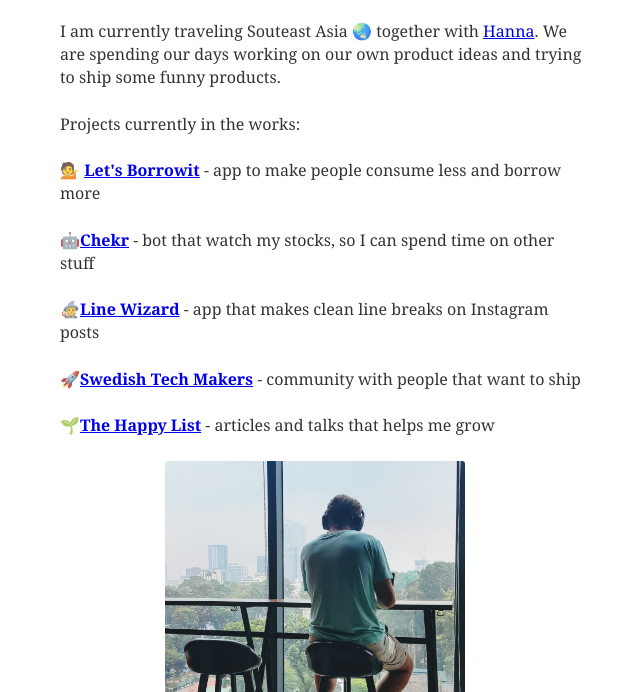
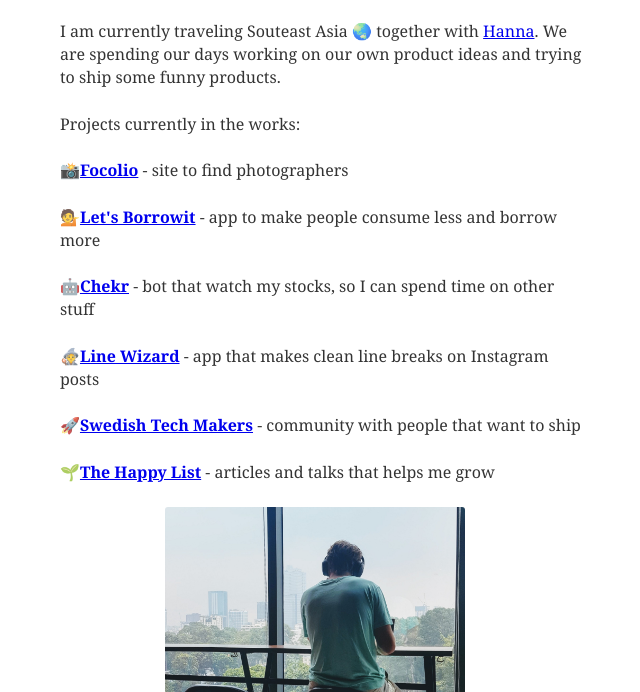
Before and after one commit to niklaslavrell/lavrell.se, a Gatsby site: page /now in a window 1280 px wide. Shown: the part 108-800 px from the top of the page, without its empty margins (319-959 px from the left). Built offline with nearby package versions, Linux system fonts and the light colour scheme; Gatsby itself is replaced by a stand-in of ours.

Commit message:
focolio but not maker.rocks

```diff
--- a/gatsby-config.js
+++ b/gatsby-config.js
@@ -10,7 +10,6 @@ module.exports = {
       instagram: 'niklaslavrell',
       linkedin: 'niklaslavrell',
       github: 'niklaslavrell',
-      makerrocks: 'niklaslavrell',
     },
   },
   plugins: [
--- a/src/pages/index.js
+++ b/src/pages/index.js
@@ -38,9 +38,6 @@ class BlogIndex extends React.Component {
           </ListLink>
           <ListLink to={`https://www.linkedin.com/in/${social.linkedin}`}>
             LinkedIn
-          </ListLink>
-          <ListLink to={`https://maker.rocks/${social.makerrocks}`}>
-            Maker
           </ListLink>
           <ListLink to={`mailto:${social.email}`}>Mail</ListLink>
         </ul>
--- a/src/pages/now.js
+++ b/src/pages/now.js
@@ -41,7 +41,14 @@ class NowPage extends React.Component {
                 <p>Projects currently in the works:</p>
 
                 <p>
-                  ‍‍💁 ‍
+                  ‍‍📸
+                  <strong>
+                    <a href="https://www.focolio.com">Focolio</a>
+                  </strong>{' '}
+                  - site to find photographers
+                </p>
+                <p>
+                  ‍‍💁‍
                   <strong>
                     <a href="https://www.letsborrowit.com">Let's Borrowit</a>
                   </strong>{' '}
```
